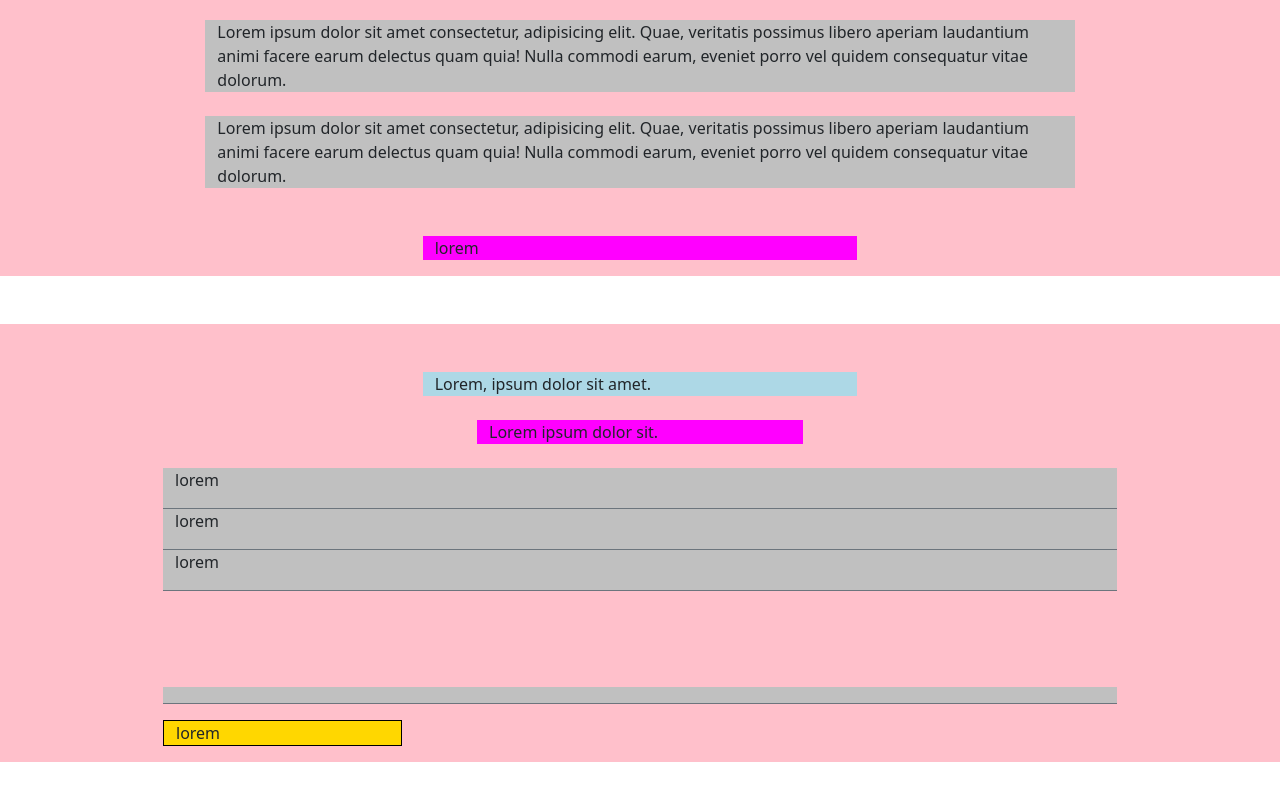
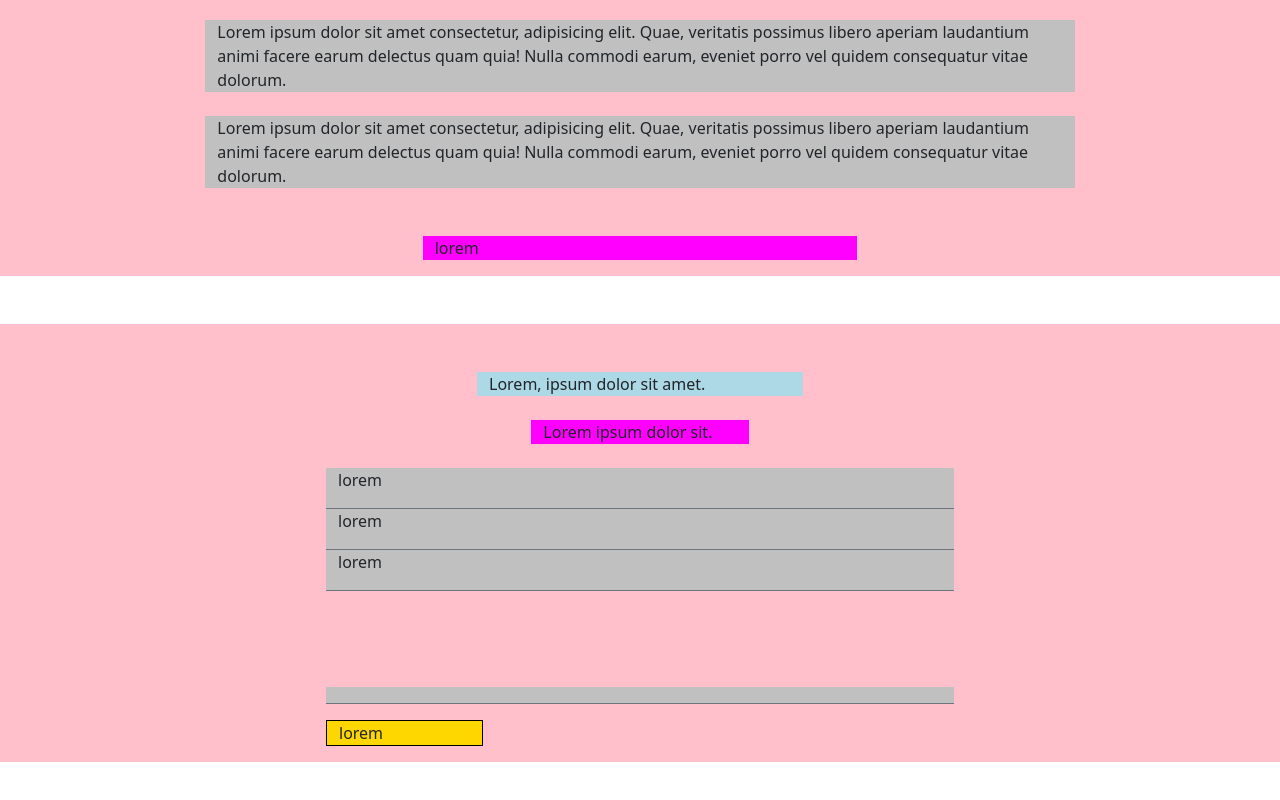
Before and after one commit to AndrianiClaudio/html-css-bootstrap-freelancer, a plain HTML site: page index.html in a window 1280 px wide. Shown: the part 2820-3620 px from the top of the page. Drawn offline with nearby package versions, Linux system fonts and the light colour scheme.

Commit message:
cambio col sez "about". salvataggio fine giornata

```diff
--- a/index.html
+++ b/index.html
@@ -80,18 +80,16 @@
             <!-- contact me -->
             <div class="row flex-column justify-content-center align-items-center .hMin100px mt-5 pt-5 pb-3 mb-5 pink">
                 <!-- titolo -->
-                <div class="col-4 blue mb-4">Lorem, ipsum dolor sit amet.</div>
+                <div class="col-3 blue mb-4">Lorem, ipsum dolor sit amet.</div>
                 <!-- star -->
-                <div class="col-3 fucsia mb-4">
+                <div class="col-2 fucsia mb-4">
                     Lorem ipsum dolor sit.
                 </div>
                 <!-- form -->
-                <div class="row w-75 align-items-center flex-column">
+                <div class="row w-50  align-items-center flex-column">
                     <div class="col-12 pb-3 border-bottom border-secondary silver">lorem</div>
                     <div class="col-12 pb-3 border-bottom border-secondary silver">lorem</div>
                     <div class="col-12 pb-3 border-bottom border-secondary mb-5 silver">lorem</div>
-                </div>
-                <div class="row w-75 align-items-center flex-column">
                     <div class="col-12 mt-5 pt-3 border-bottom border-secondary mb-3 silver"></div>
                     <div class="col-3 align-self-start gold">lorem</div>
                 </div>
```
